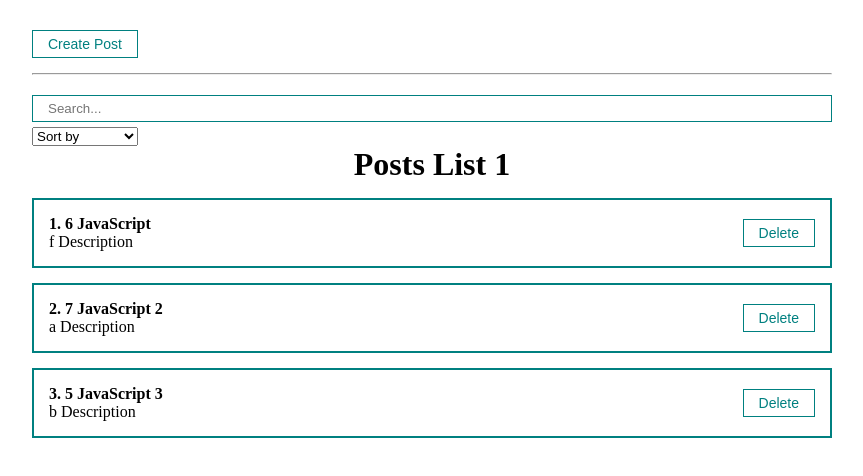
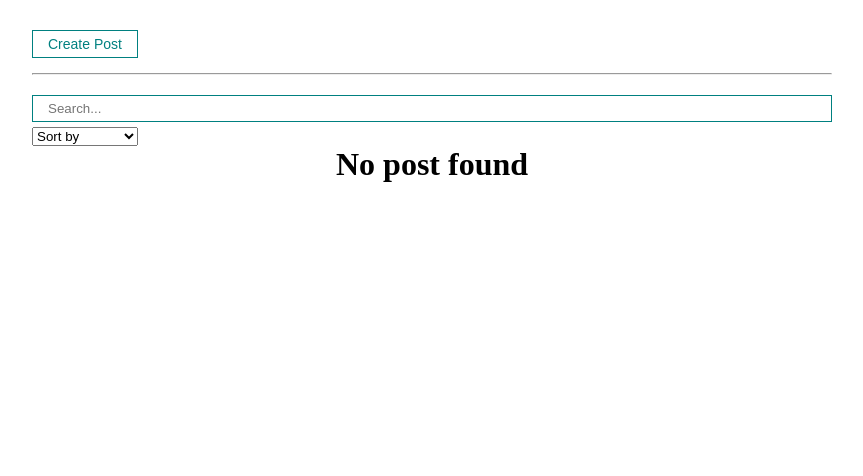
Before and after one commit to roman-lakhnov/blog-test-react.js-app, a React (Create React App) app: page / in a window 1280 px wide. Shown: the top 476 px of the page, without its empty margins (208-1071 px from the left). Built offline with nearby package versions, Linux system fonts and the light colour scheme.

Commit message:
hooks added

```diff
--- a/src/App.js
+++ b/src/App.js
@@ -1,39 +1,17 @@
 import React, { useState } from 'react'
-import { useMemo } from 'react'
 import './styles/App.css'
 import PostList from './components/PostList.jsx'
 import PostForm from './components/UI/PostForm.jsx'
-import MySelect from './components/UI/select/MySelect'
-import MyInput from './components/UI/input/MyInput'
 import MyModal from './components/UI/MyModal/MyModal'
 import MyButton from './components/UI/button/MyButton'
+import { usePosts } from './hooks/usePosts'
+import PostFilter from './components/PostFilter'
 
 function App() {
-	const [posts, setPosts] = useState([
-		{ id: 1, title: '6 JavaScript', body: 'f Description' },
-		{ id: 2, title: ' 7 JavaScript 2', body: 'a Description' },
-		{ id: 3, title: '5 JavaScript 3', body: 'b Description' }
-	])
-
-	const [selectedSort, setSelectedSort] = useState('')
-	const [searchQuery, setSearchQuery] = useState('')
+	const [posts, setPosts] = useState([])
+	const [filter, setFilter] = useState({ sort: '', query: '' })
 	const [modal, setModal] = useState(false)
-
-	const sortedPosts = useMemo(() => {
-		console.log('sorted post fn worked')
-		if (selectedSort) {
-			return [...posts].sort((a, b) =>
-				a[selectedSort].localeCompare(b[selectedSort])
-			)
-		}
-		return posts
-	}, [selectedSort, posts])
-
-	const sortedAndSearchedPosts = useMemo(() => {
-		return sortedPosts.filter(post =>
-			post.title.toLowerCase().includes(searchQuery)
-		)
-	}, [searchQuery, sortedPosts])
+	const sortedAndSearchedPosts = usePosts(posts, filter.sort, filter.query)
 
 	const createPost = newPost => {
 		setPosts([...posts, newPost])
@@ -42,34 +20,16 @@ function App() {
 	const removePost = post => {
 		setPosts(posts.filter(p => p.id !== post.id))
 	}
-	const sortPosts = sort => {
-		setSelectedSort(sort)
-	}
 	return (
 		<div className='App'>
-			<MyButton style={{marginTop:30}} onClick={() => setModal(true)}>
+			<MyButton style={{ marginTop: 30 }} onClick={() => setModal(true)}>
 				Create Post
 			</MyButton>
 			<MyModal visible={modal} setVisible={setModal}>
 				<PostForm create={createPost} />
 			</MyModal>
 			<hr style={{ margin: '15px 0' }} />
-			<div>
-				<MyInput
-					value={searchQuery}
-					onChange={e => setSearchQuery(e.target.value)}
-					placeholder='Search...'
-				/>
-				<MySelect
-					value={selectedSort}
-					onChange={sortPosts}
-					defaultValue='Sort by'
-					option={[
-						{ value: 'title', name: 'By name' },
-						{ value: 'body', name: 'By description' }
-					]}
-				/>
-			</div>
+			<PostFilter filter={filter} setFilter={setFilter} />
 			{sortedAndSearchedPosts.length ? (
 				<PostList
 					remove={removePost}
--- /dev/null
+++ b/src/components/PostFilter.jsx
@@ -0,0 +1,25 @@
+import React from 'react'
+import MyInput from './UI/input/MyInput'
+import MySelect from './UI/select/MySelect'
+
+function PostFilter({ filter, setFilter }) {
+	return (
+		<div>
+			<MyInput
+				value={filter.query}
+				onChange={e => setFilter({ ...filter, query: e.target.value })}
+				placeholder='Search...'
+			/>
+			<MySelect
+				value={filter.sort}
+				onChange={selectedSort => setFilter({ ...filter, sort: selectedSort })}
+				defaultValue='Sort by'
+				option={[
+					{ value: 'title', name: 'By name' },
+					{ value: 'body', name: 'By description' }
+				]}
+			/>
+		</div>
+	)
+}
+export default PostFilter
--- /dev/null
+++ b/src/hooks/usePosts.jsx
@@ -0,0 +1,22 @@
+import { useMemo } from "react"
+
+export const useSortedPosts = (posts, sort) => {
+	const sortedPosts = useMemo(() => {
+		if (sort) {
+			return [...posts].sort((a, b) => a[sort].localeCompare(b[sort]))
+		}
+		return posts
+	}, [sort, posts])
+
+	return sortedPosts
+}
+export const usePosts = (posts, sort, query) => {
+	const sortedPosts = useSortedPosts(posts, sort)
+
+	const sortedAndSearchedPosts = useMemo(() => {
+		return sortedPosts.filter(post =>
+			post.title.toLowerCase().includes(query.toLowerCase())
+		)
+	}, [query, sortedPosts])
+	return sortedAndSearchedPosts
+}
```
